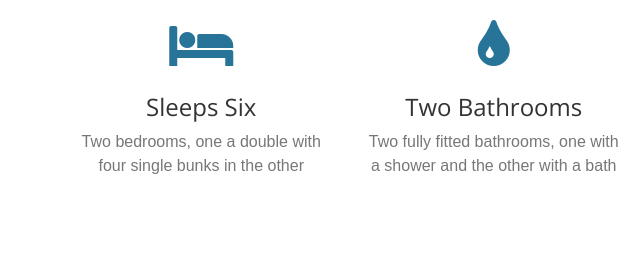
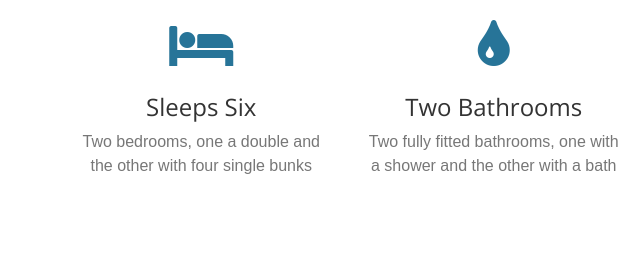
Before and after one commit to bridgecottage/bridgecottage.github.io, a website: page index.html in a window 1280 px wide. Shown: the part 1420-1676 px from the top of the page, 0-640 px from the left. Drawn offline with nearby package versions, Linux system fonts and the light colour scheme.

Commit message:
copy update

```diff
--- a/index.html
+++ b/index.html
@@ -106,7 +106,7 @@
                     <div class="service-box">
                         <i class="fa fa-4x fa-bed text-primary sr-icons"></i>
                         <h3>Sleeps Six</h3>
-                        <p class="text-muted">Two bedrooms, one a double with four single bunks in the other</p>
+                        <p class="text-muted">Two bedrooms, one a double and the other with four single bunks</p>
                     </div>
                 </div>
                 <div class="col-lg-3 col-md-6 text-center">
```
